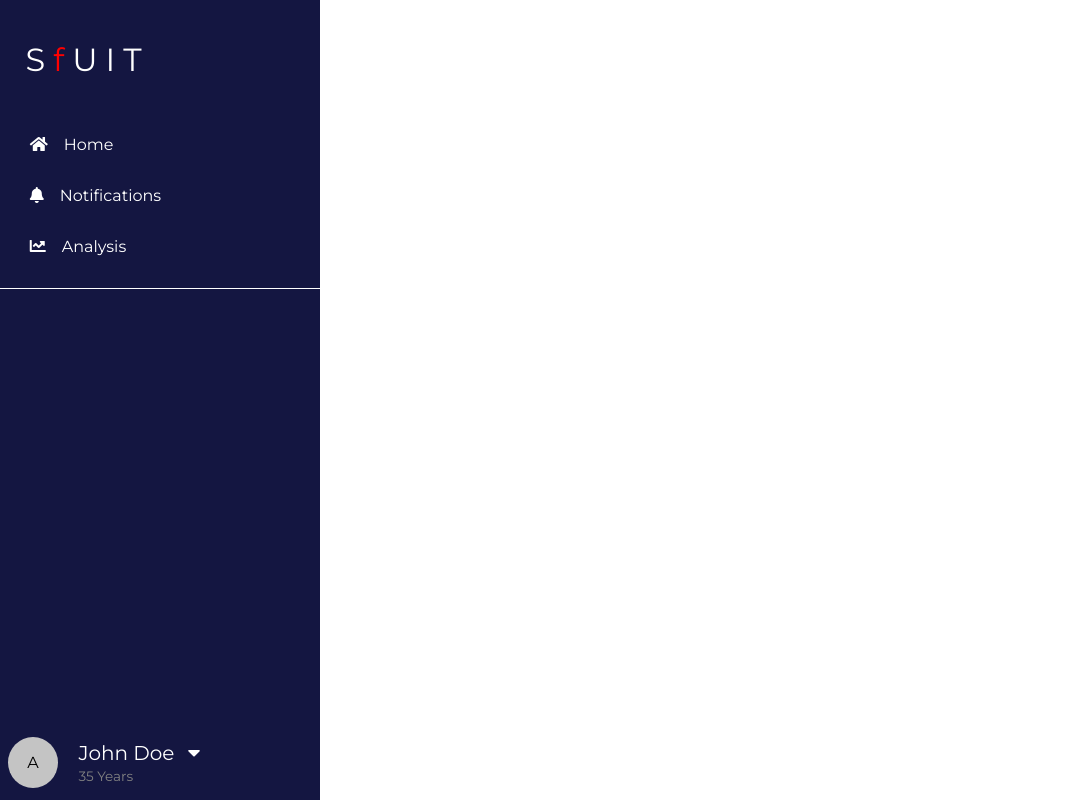
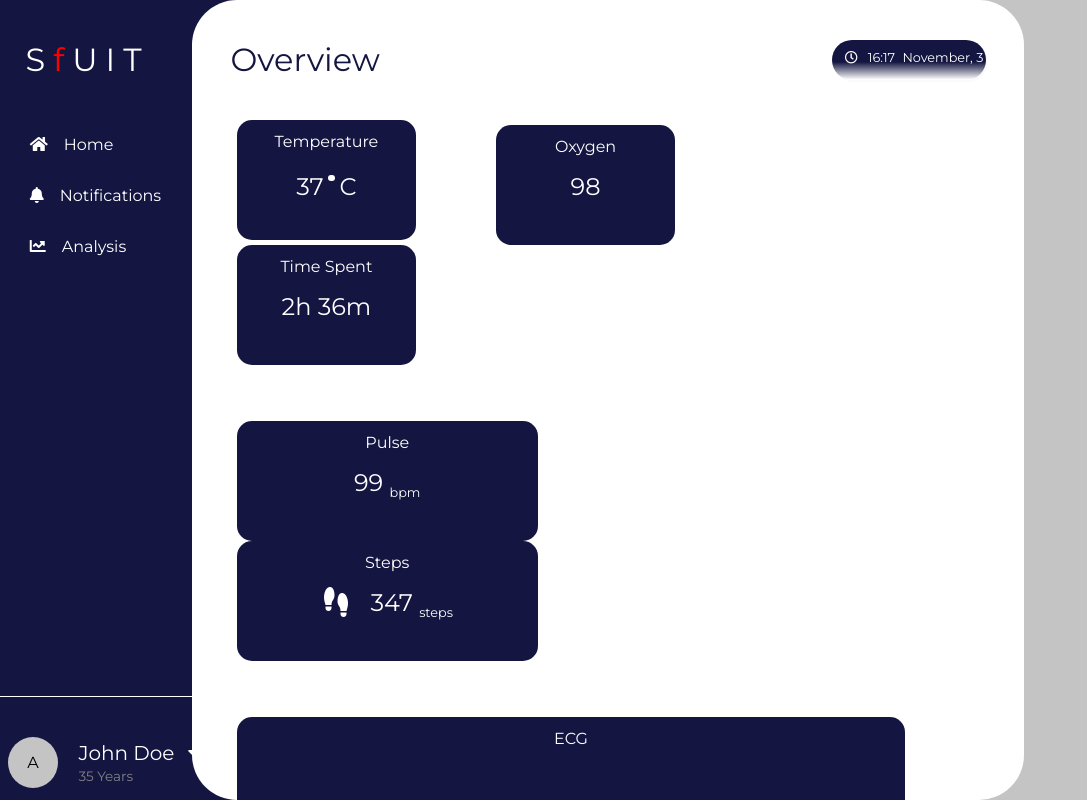
Before and after one commit to IBM-Reimagine-Hackathon/sfuit-web-app, a React (Create React App) app: page / in a window 1280 px wide. Shown: the top 800 px of the page, without its empty margins (0-1087 px from the left). Built offline with nearby package versions, Linux system fonts and the light colour scheme; no server answers.

Commit message:
Feature: Dashboard Cards

```diff
--- /dev/null
+++ b/src/Components/Board/Board.css
@@ -0,0 +1,191 @@
+@import url('https://fonts.googleapis.com/css2?family=Montserrat:wght@100;200;300;400&display=swap');
+
+body{
+    margin: 0;
+    padding: 0;
+    font-family: 'Montserrat', sans-serif;
+    background-color: #c4c4c4;
+}
+
+.board-container{
+    width: 65vw;
+    height: 100vh;
+    background-color: #fff;
+    margin-left: 15vw;
+    border-radius: 45px;
+}
+
+.board-container .board-heading{
+    color: #141641;
+    font-size: 2rem;
+    padding-top: 5vh;
+    padding-left: 3vw;
+    position: absolute;
+}
+
+.board-container .time-container{
+    height: 5vh;
+    width: 12vw;
+    margin-top: 5vh;
+    background: linear-gradient(to top, #fff 1%, #141641 45%, #141641 85%);
+    border-radius: 25px;
+    position: absolute;
+    float: right;
+    margin-left: 50vw;
+    box-shadow: 2px 2px rgba(0, 0, 0, 0.02);
+}
+
+.board-container .time-container .time{
+    position: absolute;
+    color: #fff;
+    margin-left: 1vw;
+    font-size: 0.8rem;
+    margin-top: 1.25vh;
+}
+
+.board-container .time-container .time .far{
+    margin-right: 0.8vw;
+}
+
+.board-container .time-container .date{
+    position: absolute;
+    color: #fff;
+    font-size: 0.8rem;
+    margin-left: 5.5vw;
+    margin-top: 1.25vh;
+}
+
+.board-container .first-row{
+    width: 58vw;
+    margin: 0 auto;
+    position: relative;
+    padding-top: 15vh;
+}
+
+.board-container .first-row .card{
+    position: relative;
+    background-color: #141641;
+    width: 14vw;
+    height: 15vh;
+    border-radius: 15px;
+    display: inline-block;
+    margin-right: 5rem;
+}
+
+.board-container .first-row .card .name{
+    color: #fff;
+    font-size: 1rem;
+    text-align: center;
+    padding-top: 1.5vh;
+}
+
+.board-container .first-row .card .value{
+    color: #fff;
+    font-size: 1.5rem;
+    text-align: center;
+    padding-top: 2vh;
+}
+
+.board-container .first-row .card .value sup span{
+    padding: 0.1rem;
+    border-radius: 50%;
+    display: inline-block;
+    height: 0.2rem;
+    width: 0.2rem;
+    margin: 0 0.3rem 0.3rem 0.3rem;
+    background-color: #fff;
+}
+
+.board-container .second-row{
+    width: 58vw;
+    margin: 0 auto;
+    position: relative;
+    padding-top: 7vh;
+}
+
+.board-container .second-row .card{
+    position: relative;
+    background-color: #141641;
+    width: 23.5vw;
+    height: 15vh;
+    border-radius: 15px;
+    display: inline-block;
+    margin-right: 5rem;
+}
+
+.board-container .second-row .card .name{
+    color: #fff;
+    font-size: 1rem;
+    text-align: center;
+    padding-top: 1.5vh;
+}
+/*
+.board-container .second-row .card .semi-circle{
+    position: absolute;
+    width: 100px;
+    height: 50px;
+    background-color: transparent;
+    border-top-left-radius: 110px;
+    border-top-right-radius: 110px;
+    border: 10px solid #c4c4c4;
+    border-bottom: 0;
+    margin-left: 8vw;
+    margin-top: 0.5vh;
+}
+
+.board-container .second-row .card .quarter-circle{
+    position: absolute;
+    width: 100px;
+    height: 50px;
+    background-color: transparent;
+    border-top-left-radius: 110px;
+    border: 10px solid #fff;
+    margin-left: 8vw;
+    margin-top: 0vh;
+}
+*/
+.board-container .second-row .card .value{
+    color: #fff;
+    font-size: 1.5rem;
+    text-align: center;
+    padding-top: 2vh;
+}
+
+.board-container .second-row .card .value .fas{
+    transform: rotateZ(-90deg);
+    margin-right: 1vw;
+}
+/*
+.board-container .second-row .card .move-bottom{
+    padding-left: 0.5vw;
+}
+*/
+.board-container .second-row .card .value sub{
+    color: #fff;
+    font-size: 0.8rem;
+    text-align: center;
+}
+
+.board-container .third-row{
+    width: 58vw;
+    margin: 0 auto;
+    position: relative;
+    padding-top: 7vh;
+}
+
+.board-container .third-row .card{
+    position: relative;
+    background-color: #141641;
+    width: 90%;
+    height: 35vh;
+    border-radius: 15px;
+    display: inline-block;
+    margin-right: 5rem;
+}
+
+.board-container .third-row .card .name{
+    color: #fff;
+    font-size: 1rem;
+    text-align: center;
+    padding-top: 1.5vh;
+}
--- /dev/null
+++ b/src/Components/Board/Board.tsx
@@ -0,0 +1,52 @@
+import React from 'react'
+import './Board.css'
+
+function Board() {
+    var time = new Date();
+    var hours = (time.getHours()<10?'0':'') + time.getHours();
+    var minutes = (time.getMinutes()<10?'0':'') + time.getMinutes();
+    var month = time.toLocaleString('default', {month : 'long'});
+    var day = time.getDate();
+    return (
+        <div className='board-container'>
+            <div className='board-heading'>Overview</div>
+            <div className='time-container'>
+                <div className='time'><i className="far fa-clock"></i>{hours}:{minutes}</div>
+                <div className='date'>{month}, {day}</div>
+            </div>
+            <div className='first-row'>
+                <div className='card'>
+                    <div className='name'>Temperature</div>
+                    <div className='value'>37<sup><span className='sup'></span></sup>C</div>
+                </div>
+                <div className='card'>
+                    <div className='name'>Oxygen</div>
+                    <div className='value'>98</div>
+                </div>
+                <div className='card'>
+                    <div className='name'>Time Spent</div>
+                    <div className='value'>2h 36m</div>
+                </div>
+            </div>
+            <div className='second-row'>
+                <div className='card'>
+                    <div className='name'>Pulse</div>
+                    <div className='semi-circle'></div>
+                    <div className='quarter-circle'></div>
+                    <div className='value move-bottom'>99 <sub>bpm</sub></div>
+                </div>
+                <div className='card'>
+                    <div className='name'>Steps</div>
+                    <div className='value'><i className="fas fa-shoe-prints"></i> 347 <sub>steps</sub></div>
+                </div>
+            </div>
+            <div className='third-row'>
+                <div className='card'>
+                    <div className='name'>ECG</div>
+                </div>
+            </div>
+        </div>
+    )
+}
+
+export default Board
--- a/src/Components/Card/Card.css
+++ /dev/null
@@ -1,95 +0,0 @@
-*{
-    margin: 0;
-    padding: 0;
-    box-sizing: border-box;
-}
-
-.total{
-    display: flex;
-    justify-content: center;
-    align-items: center;
-    min-height: 65vh;
-}
-
-.container{
-    display: flex;
-    justify-content: center;
-    align-items: center;
-    max-width: 1200px;
-    flex-wrap: wrap;
-    padding: 40px 0;
-}
-
-.container .card{
-    position: relative;
-    min-width: 320px;
-    height: 300px;
-    box-shadow: inset 5px 5px 5px rgba(0, 0, 0, 0.05),
-                inset -5px -5px 5px rgba(255, 255, 255, 0.5),
-                5px 5px 5px rgba(0, 0, 0, 0.05),
-                -5px -5px 5px rgba(255, 255, 255, 0.5);
-    border-radius: 15px;
-    margin: 30px;
-}
-
-.container .card .box{
-    position: absolute;
-    top: 20px;
-    left: 20px;
-    right: 20px;
-    bottom: 20px;
-    background: #ebf5fc;
-    box-shadow: 0 10px 20px rgba(0, 0, 0, 0.1);
-    border-radius: 15px;
-    display: flex;
-    justify-content: center;
-    align-items: center;
-    transition: 0.5s;
-}
-
-.container .card:hover .box{
-    transform: translateY(-50px);
-    box-shadow: 0 10px 40px rgba(0, 0, 0, 0.2);
-    background: #141641;
-}
-
-.container .card .box .content{
-    padding: 20px;
-    text-align: center;
-}
-
-.container .card .box .content .back{
-    position: absolute;
-    top: -10px;
-    right: 30px;
-    font-size: 8em;
-    color: rgba(0, 0, 0, 0.1);
-    transition: 0.5s;
-    pointer-events: none;
-}
-
-.container .card:hover .box .content .back{
-    color: rgba(255, 255, 255, 0.1);
-}
-
-.container .card .box .content .title{
-    font-size: 2.2em;
-    color: #777;
-    z-index: 1;
-    transition: 0.5s;
-    margin-top: -60px;
-}
-
-.container .card .box .content .value{
-    font-size: 2em;
-    font-weight: 300;
-    color: #777;
-    z-index: 1;
-    transition: 0.5s;
-    margin-top: 60px;
-}
-
-.container .card:hover .box .content .title,
-.container .card:hover .box .content .value{
-    color: #fff;
-}
--- a/src/Components/SideBar/SideBar.css
+++ b/src/Components/SideBar/SideBar.css
@@ -7,9 +7,11 @@ body{
 }
 
 .sidebar-container{
+    position: absolute;
     width: 25vw;
     height: 100vh;
     background-color: #141641;
+    z-index: -1;
 }
 
 .sidebar-container .logo{
@@ -44,7 +46,7 @@ body{
 .sidebar-container .line-divide{
     height: 0.01rem;
     background-color: #fff;
-    bottom: 0;
+    margin-top: 55vh;
 }
 
 .sidebar-container .profile-container{
--- a/src/Pages/Dashboard/Dashboard.tsx
+++ b/src/Pages/Dashboard/Dashboard.tsx
@@ -1,10 +1,12 @@
 import React from "react";
+import Board from "../../Components/Board/Board";
 import SideBar from "../../Components/SideBar/SideBar";
 
 function Dashboard() {
   return (
     <div>
       <SideBar />
+      <Board />
     </div>
   );
 }
```
Also changed, not shown: src/Components/Card/Card.tsx (deleted, +0 -46 lines).
